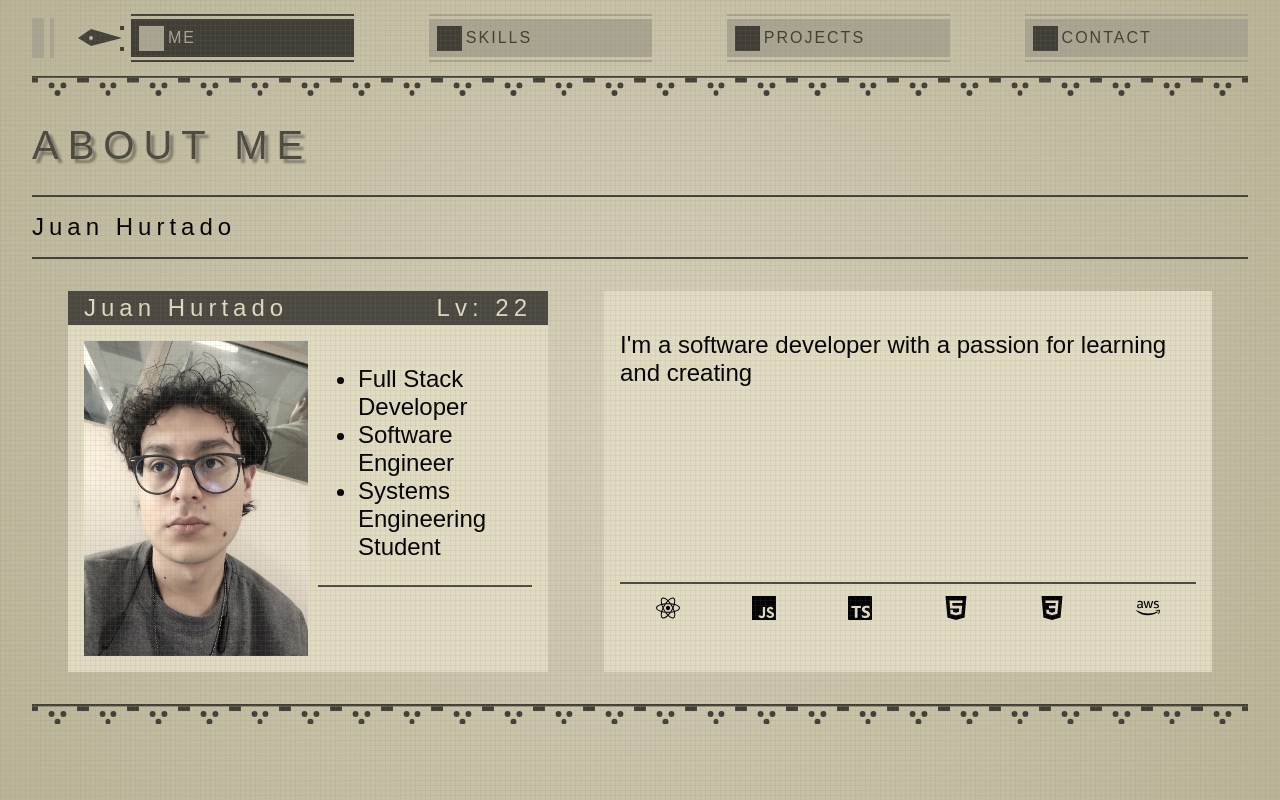
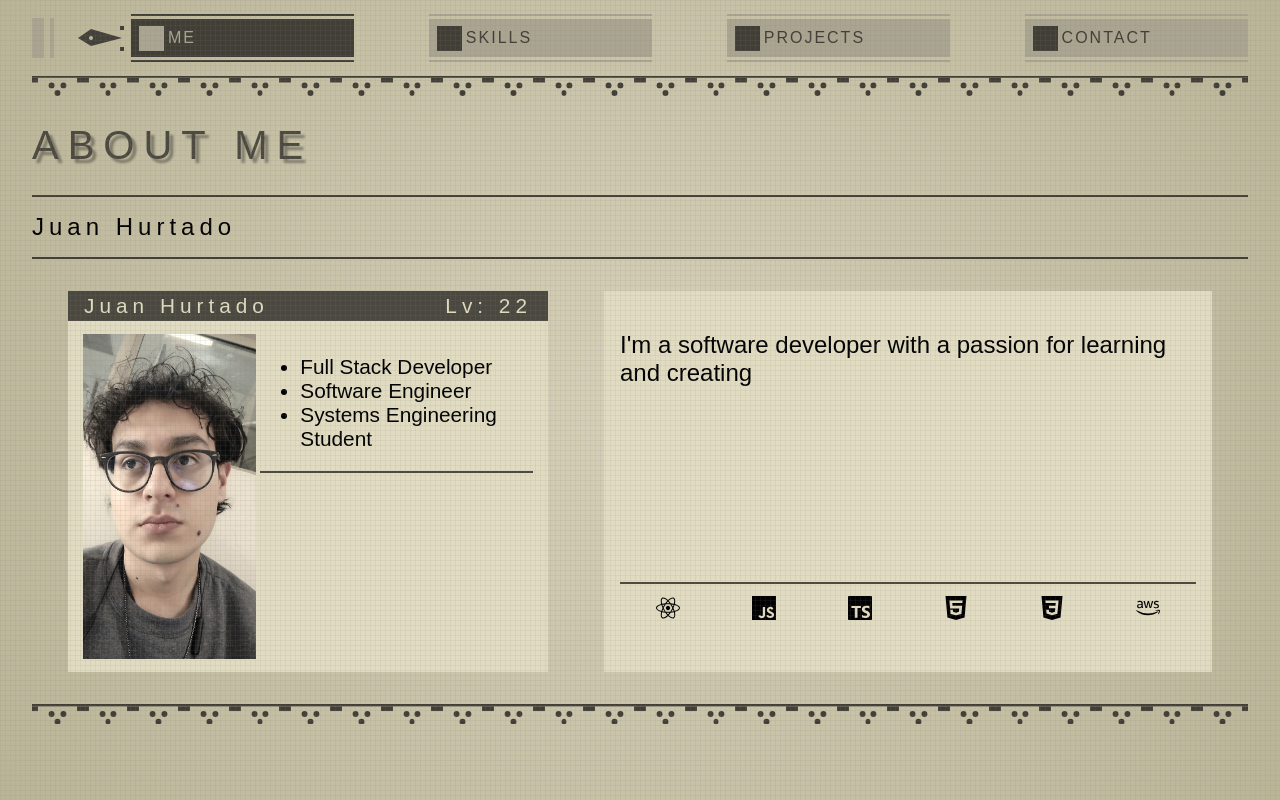
Before and after one commit to ElHurta/portfolio-hurtado, a Next.js app: page / in a window 1280 px wide. Built offline with nearby package versions, Linux system fonts and the light colour scheme.

Commit message:
fixing css sizes on home page

```diff
--- a/src/app/components/Home/Introduction.module.css
+++ b/src/app/components/Home/Introduction.module.css
@@ -2,12 +2,11 @@
     width: 40%;
     background-color: #E1DBC1;
     font-family: 'Arial', sans-serif;
-    font-size: 1.5rem;
+    font-size: 1.3rem;
     font-weight: 100;
 
     display: flex;
     flex-direction: column;
-    height: 100%;
 }
 
 .IntroContainer p {
@@ -27,8 +26,7 @@
 }
 
 .IntroContainer main {
-    padding: 1rem;
-    gap: 10px;
+    padding: 0.8rem;
 }
 
 .IntroInfo {
@@ -38,12 +36,16 @@
 }
 
 .profilePic {
-    max-width: 50%;
+    max-width: 38%;
     height: auto;
     object-fit: cover;
     filter: saturate(0.8) sepia(0.3);
 }
 
+.bulletDesc {
+    width: 60%;
+}
+
 hr.solid {
     border: 1px solid #4C4940;
 }
--- a/src/app/page.module.css
+++ b/src/app/page.module.css
@@ -15,5 +15,5 @@
     display: flex;
     margin: 2rem 0.5rem;
     justify-content: space-around;
-    height: 80%;
+    height: 70%;
 }
```
